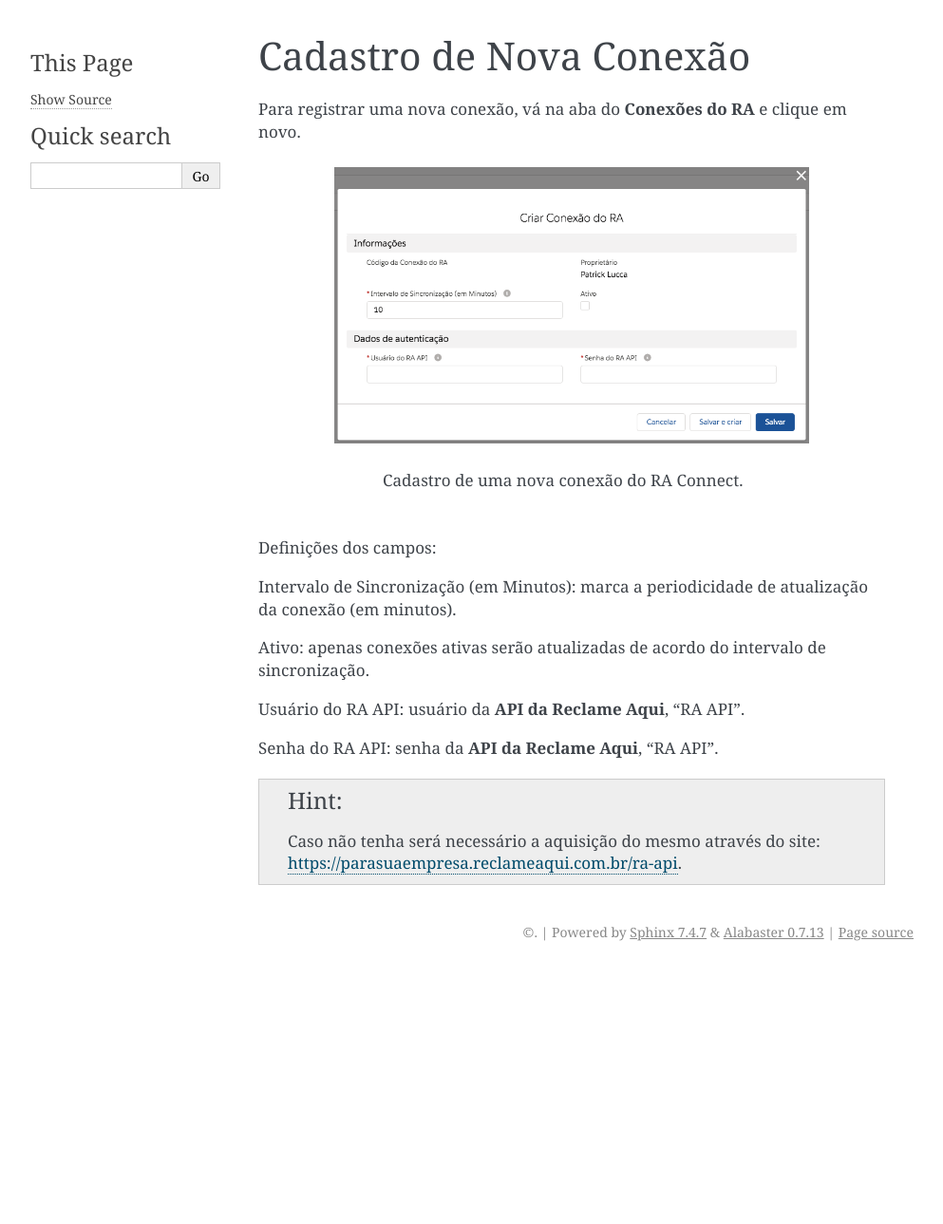
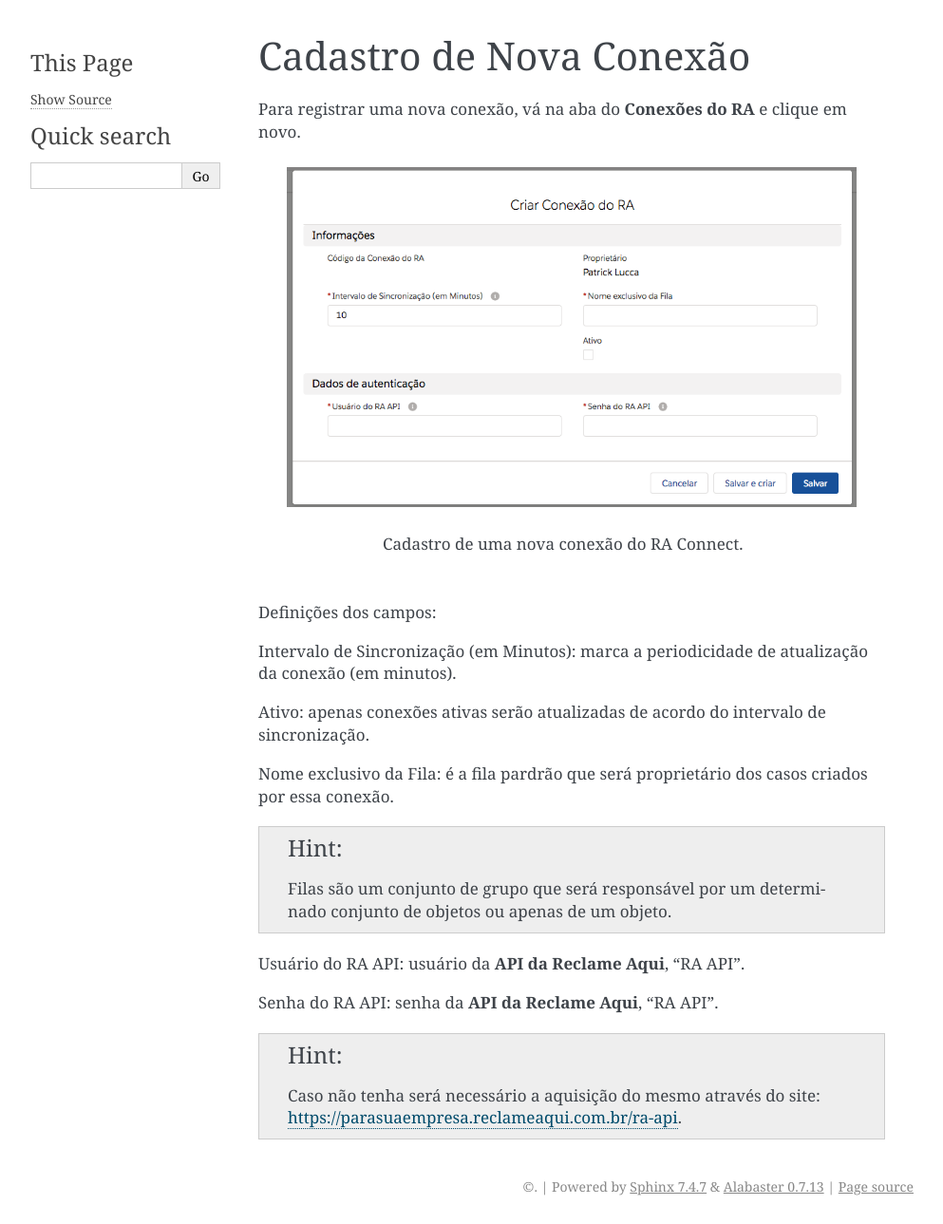
Before and after one commit to Inpulso-Tecnologia/RAConnectDOCFull, a Sphinx documentation site: the page built from docs/Funcional/cadastro_conexao.rst, in a window 1280 px wide. Shown: the whole page at 95% size, without its empty margins (148-1141 px from the left). Built offline with Sphinx 7.4.7, drawn with Linux system fonts in a browser that asks for light colours; before the commit the page ends 1021 px from its top, so only the background shows below that.

Commit message:
Conexao Atualizado.

```diff
--- a/docs/Funcional/cadastro_conexao.rst
+++ b/docs/Funcional/cadastro_conexao.rst
@@ -6,7 +6,7 @@ Cadastro de Nova Conexão
 Para registrar uma nova conexão, vá na aba do **Conexões do RA** e clique em novo.
 
 .. figure:: img/cadastroConexao.png
-    :width: 500px
+    :width: 600px
     :alt: Solidity logo
     :align: center
 
@@ -18,6 +18,10 @@ Intervalo de Sincronização (em Minutos): marca a periodicidade de atualizaçã
 
 Ativo: apenas conexões ativas serão atualizadas de acordo do intervalo de sincronização.
 
+Nome exclusivo da Fila: é a fila pardrão que será proprietário dos casos criados por essa conexão.
+
+.. Hint:: Filas são um conjunto de grupo que será responsável por um determinado conjunto de objetos ou apenas de um objeto.
+
 Usuário do RA API: usuário da **API da Reclame Aqui**, "RA API".
 
 Senha do RA API: senha da **API da Reclame Aqui**, "RA API".
```
Also changed, not shown: docs/Funcional/img/cadastroConexao.png, 2 other files.
